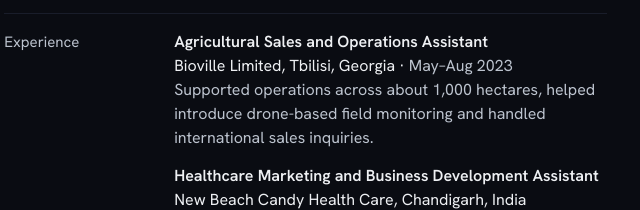
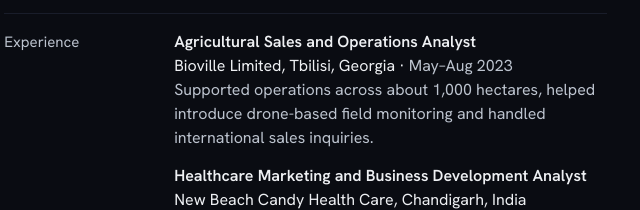
Before and after one commit to abhirajdoad/portfolio-website, a plain HTML site: page index.html in a window 1280 px wide. Shown: the part 11384-11594 px from the top of the page, 613-1253 px from the left. Drawn offline with Linux system fonts and the light colour scheme.

Commit message:
Update past role titles to Analyst

```diff
--- a/index.html
+++ b/index.html
@@ -502,8 +502,8 @@ ul.take li{line-height:1.5}
         <div><dt>Looking for</dt><dd><b>Data and business analytics roles</b><span>BI and reporting, product analytics or environmental data. Also open to associate product manager roles.</span></dd></div>
         <div><dt>Location</dt><dd><b>Burnaby, BC</b><span>Open to Metro Vancouver or remote in Canada.</span></dd></div>
         <div><dt>Education</dt><dd><b>BSc, Combined Major in Science</b>University of British Columbia · 2026<br><span>Statistics, chemistry and environmental science</span></dd></div>
-        <div><dt>Experience</dt><dd><b>Agricultural Sales and Operations Assistant</b>Bioville Limited, Tbilisi, Georgia · <span style="white-space:nowrap">May–Aug 2023</span><br><span>Supported operations across about 1,000 hectares, helped introduce drone-based field monitoring and handled international sales inquiries.</span>
-          <b style="margin-top:14px">Healthcare Marketing and Business Development Assistant</b>New Beach Candy Health Care, Chandigarh, India · <span style="white-space:nowrap">Jun–Aug 2022</span><br><span>Digitized and reorganized the company’s business data in Excel and supported clinic outreach in four cities.</span></dd></div>
+        <div><dt>Experience</dt><dd><b>Agricultural Sales and Operations Analyst</b>Bioville Limited, Tbilisi, Georgia · <span style="white-space:nowrap">May–Aug 2023</span><br><span>Supported operations across about 1,000 hectares, helped introduce drone-based field monitoring and handled international sales inquiries.</span>
+          <b style="margin-top:14px">Healthcare Marketing and Business Development Analyst</b>New Beach Candy Health Care, Chandigarh, India · <span style="white-space:nowrap">Jun–Aug 2022</span><br><span>Digitized and reorganized the company’s business data in Excel and supported clinic outreach in four cities.</span></dd></div>
       </dl>
     </div>
   </div></section>
```
